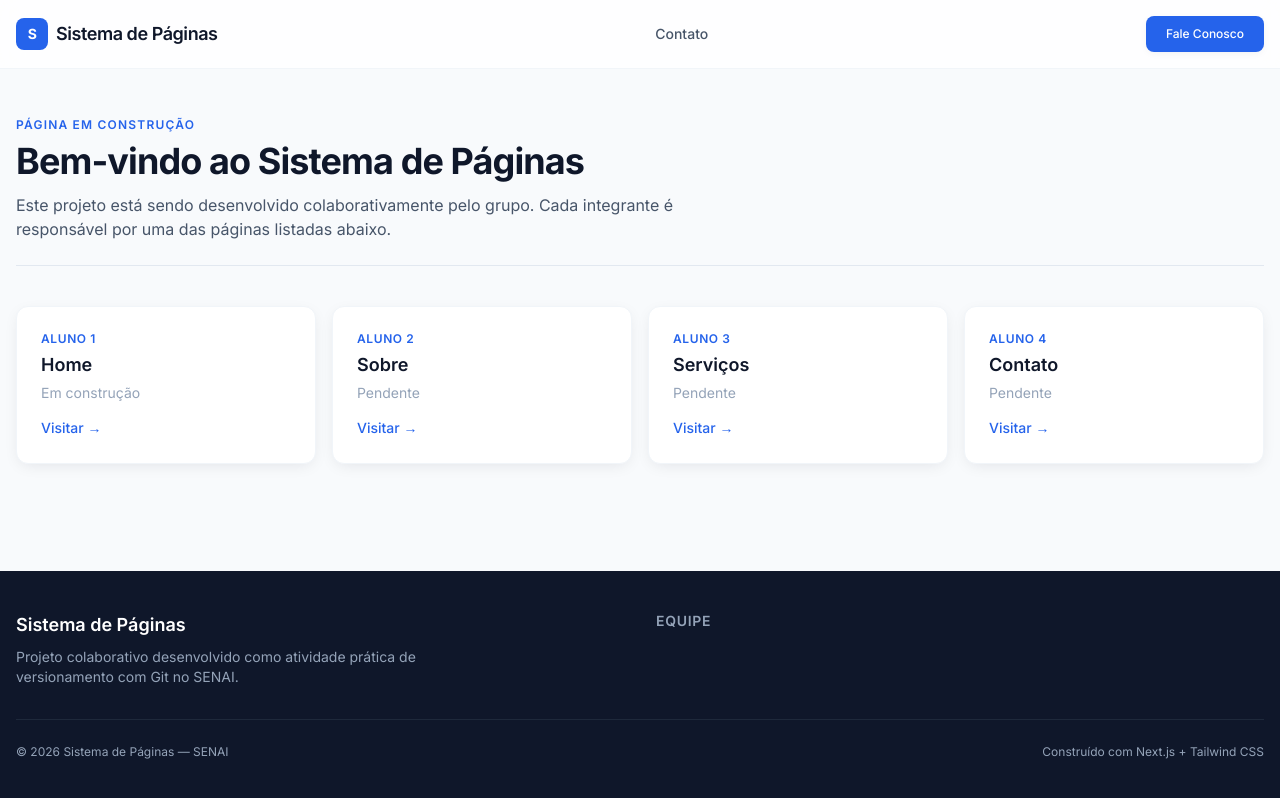
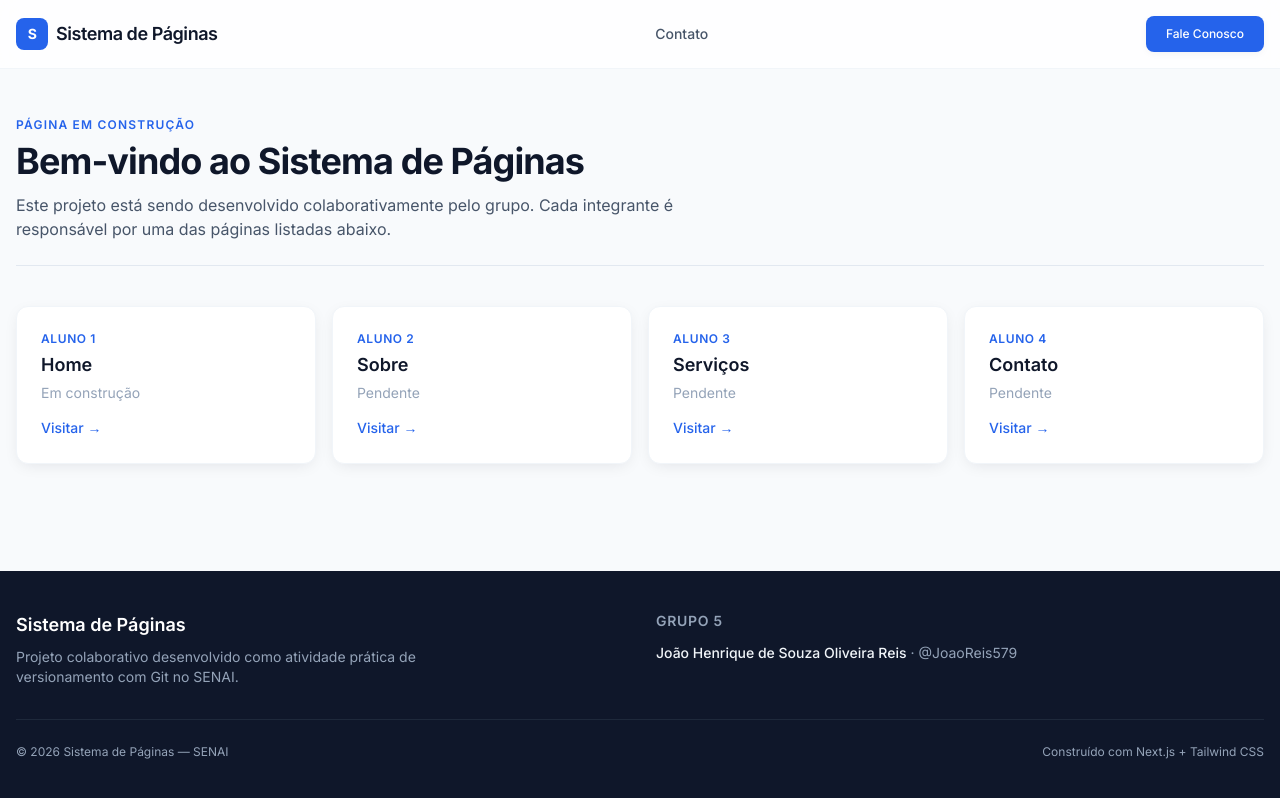
Before and after one commit to Nathanoruim/sistema-paginas-grupo-5, a Next.js app: page / in a window 1280 px wide. Built offline with nearby package versions, Linux system fonts and the light colour scheme.

Commit message:
chore: adiciona meu nome no Footer

```diff
--- a/components/layout/Footer.tsx
+++ b/components/layout/Footer.tsx
@@ -9,6 +9,7 @@
  */
 const equipe: { nome: string; github: string }[] = [
   // ====== INÍCIO DA ÁREA DE EDIÇÃO COLABORATIVA ======
+  { nome: "João Henrique de Souza Oliveira Reis", github: "JoaoReis579" },
 
   // ====== FIM DA ÁREA DE EDIÇÃO COLABORATIVA ======
 ];
@@ -32,7 +33,7 @@ export default function Footer() {
 
           <div>
             <h3 className="text-sm font-semibold uppercase tracking-wider text-ink-400 mb-3">
-              Equipe
+              Grupo 5
             </h3>
             <ul className="space-y-1.5">
               {equipe.map((membro) => (
```
